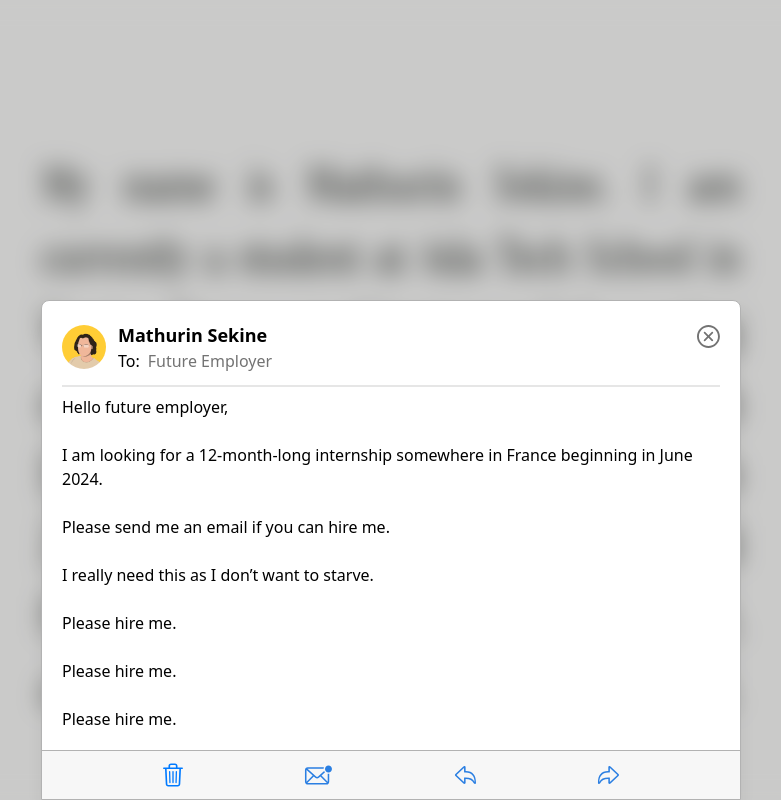
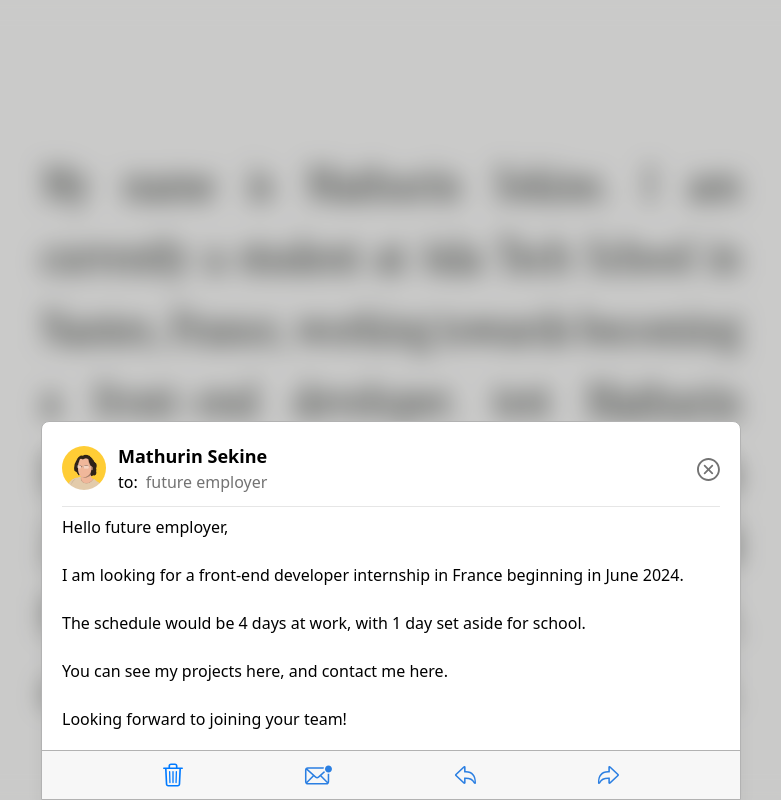
Before and after one commit to lemathurin/portfolio, a Next.js app: page /en in a window 1280 px wide. Both pictures are taken after a click on the element "test". Shown: the part 459-1259 px from the top of the page, without its empty margins (249-1030 px from the left). Built offline with nearby package versions, Linux system fonts and the light colour scheme.

Commit message:
added i18n to HireWindow

```diff
--- a/messages/en.json
+++ b/messages/en.json
@@ -4,6 +4,20 @@
       "p-1": "My name is Mathurin Sekine. I am currently a student at Ada Tech School in Nantes, France, working towards becoming a front-end developer.",
       "p-2": "Since starting to learn to code in 2023, I began developing Untitled Presentation App, as well as a small game, a dataviz website, and a Chrome extension.",
       "p-3": "I also like all things design, you can see more of my work on Dribbble or Layers."
+    },
+    "HireWindow": {
+      "to": "to:",
+      "futureEmployer": "future employer",
+      "hello": "Hello future employer,",
+      "line1": "I am looking for a front-end developer internship in France beginning in June 2024.",
+      "line2": "The schedule would be 4 days at work, with 1 day set aside for school.",
+      "line3part1": "You can see my projects ",
+      "line3part2": ", and contact me ",
+      "line3part3": ".",
+      "here": "here",
+      "line4": "Looking forward to joining your team!",
+      "name": "Mathurin Sekine",
+      "deleteButtonLabel": "nope"
     },
     "NavBar": {
       "language": "en français",
--- a/messages/fr.json
+++ b/messages/fr.json
@@ -4,6 +4,20 @@
       "p-1": "Je m'appelle Mathurin Sekine. Je suis actuellement étudiant à Ada Tech School à Nantes, en France, en vue de devenir développeur front-end.",
       "p-2": "Depuis que j'ai commencé à apprendre à coder en 2023, j'ai commencé à développer Untitled Presentation App, ainsi qu'un petit jeu, un site web de dataviz, et une extension Chrome.",
       "p-3": "J'aime aussi tout ce qui est design, vous pouvez voir plus de mon travail sur Dribbble ou Layers."
+    },
+    "HireWindow": {
+      "to": "pour:",
+      "futureEmployer": "futur employeur",
+      "hello": "Bonjour futur employeur,",
+      "line1": "Je suis à la recherche d'une alternance de développement front-end en France, débutant en juin 2024.",
+      "line2": "Le planning serait 4 jours en entreprise / 1 jour d’école.",
+      "line3part1": "Vous pouvez voir mes projets ",
+      "line3part2": ", et me contacter ",
+      "line3part3": ".",
+      "here": "ici",
+      "line4": "Hâte de rejoindre votre équipe !",
+      "name": "Mathurin Sekine",
+      "deleteButtonLabel": "non"
     },
     "NavBar": {
       "language": "in english",
--- a/src/app/[locale]/components/HireWindow.jsx
+++ b/src/app/[locale]/components/HireWindow.jsx
@@ -6,7 +6,7 @@ import { motion, AnimatePresence } from "framer-motion";
 import { DeleteButtonLabel } from "./Labels";
 import { Link } from "../../../navigation";
 
-export default function HireWindow({ onClose }) {
+export default function HireWindow(props) {
   const handleWindowClick = (event) => {
     event.stopPropagation();
   };
@@ -26,10 +26,10 @@ export default function HireWindow({ onClose }) {
   return (
     <div
       className="w-screen h-dvh flex justify-center items-end fixed"
-      onClick={onClose}
+      onClick={props.onClose}
     >
       <div
-        className="w-full h-[94svh] md:w-[700px] flex flex-col p-5 md:h-[500px] rounded-tl-lg rounded-tr-lg bg-white shadow-xl overflow-hidden relative gap-3 border-[1.5px] border-[#B2B2B2]"
+        className="w-full h-[94svh] md:w-[700px] flex flex-col p-5 md:h-min rounded-tl-lg rounded-tr-lg bg-white shadow-xl overflow-hidden relative gap-3 border-[1.5px] border-[#B2B2B2]"
         onClick={handleWindowClick}
       >
         <div className="flex gap-1.5 items-center justify-between">
@@ -48,8 +48,8 @@ export default function HireWindow({ onClose }) {
                 Mathurin Sekine
               </h5>
               <div className="flex gap-2">
-                <p className="text-black">To: </p>
-                <p className="text-[#737373]">Future Employer</p>
+                <p className="text-black">{props.to}</p>
+                <p className="text-[#737373]">{props.futureEmployer}</p>
               </div>
             </div>
           </div>
@@ -60,7 +60,7 @@ export default function HireWindow({ onClose }) {
               height="23"
               viewBox="0 0 20 20"
               fill="none"
-              onClick={onClose}
+              onClick={props.onClose}
               className="cursor-pointer"
             >
               <path
@@ -76,27 +76,33 @@ export default function HireWindow({ onClose }) {
         </div>
         <div className=" h-full">
           <div className="bg-[#E6E6E6] w-full h-[1.5px]"></div>
-          <div className="h-full w-full pt-2">
-            <p>
-              Hello future employer,
-              <br />
-              <br />I am looking for a 12-month-long internship somewhere in
-              France beginning in June 2024. <br />
-              <br />
-              Please send me an email if you can hire me. <br />
-              <br />I really need this as I don’t want to starve. <br />
-              <br />
-              Please hire me.
+          <div className="h-full w-full pt-2 flex flex-col gap-5">
+            {/* <p>{props.hello}</p>
+            <p>{props.line1}</p>
+            <p>{props.line2}</p>
+            <p>{props.line3part1}</p> */}
+            <div className="leading-normal">
+              <span>{props.hello}</span>
               <br />
               <br />
-              Please hire me.
+              <span>{props.line1}</span>
               <br />
               <br />
-              Please hire me.
+              <span>{props.line2}</span>
               <br />
               <br />
-              Please hire me.
-            </p>
+              <span>{props.line3part1}</span>
+              <span>{props.here}</span>
+              <span>{props.line3part2}</span>
+              <span>{props.here}</span>
+              <span>{props.line3part3}</span>
+              <br />
+              <br />
+              <span>{props.line4}</span>
+              <br />
+              <br />
+              <span>{props.name}</span>
+            </div>
           </div>
         </div>
         <div className="bg-[#F7F7F7] absolute bottom-0 left-0 w-full py-3 flex place-content-evenly items-center border-t-[1px] border-[#B2B2B2]">
@@ -116,7 +122,7 @@ export default function HireWindow({ onClose }) {
                     }}
                     className="absolute top-[-10px] left-[-18px] z-10 rotate-[7deg] pointer-events-none"
                   >
-                    <DeleteButtonLabel />
+                    <DeleteButtonLabel nope={props.deleteButtonLabel} />
                   </motion.div>
                 </motion.div>
               )}
--- a/src/app/[locale]/components/HomePage.jsx
+++ b/src/app/[locale]/components/HomePage.jsx
@@ -126,7 +126,21 @@ export default function Home(props) {
                 duration: 0.3,
               }}
             >
-              <HireWindow onClose={toggleHireWindow} />
+              <HireWindow
+                onClose={toggleHireWindow}
+                to={props.to}
+                futureEmployer={props.futureEmployer}
+                hello={props.hello}
+                line1={props.line1}
+                line2={props.line2}
+                line3part1={props.line3part1}
+                line3part2={props.line3part2}
+                line3part3={props.line3part3}
+                here={props.here}
+                line4={props.line4}
+                name={props.name}
+                deleteButtonLabel={props.deleteButtonLabel}
+              />
             </motion.div>
           </motion.div>
         )}
--- a/src/app/[locale]/components/Labels.jsx
+++ b/src/app/[locale]/components/Labels.jsx
@@ -99,7 +99,7 @@ export function LanguageLabel(props) {
 export function DeleteButtonLabel(props) {
   return (
     <div className="bg-[#E5484D] w-max pt-[3px] px-[10px] pb-[5px] rounded-[30px] border-[1.5px] border-[#CE2C31] shadow-[0px_-2.5px_0px_0px_#CE2C31_inset]">
-      <p className="font-inter text-xs text-white">nope</p>
+      <p className="font-inter text-xs text-white">{props.nope}</p>
     </div>
   );
 }
--- a/src/app/[locale]/page.js
+++ b/src/app/[locale]/page.js
@@ -3,6 +3,7 @@ import HomePage from "./components/HomePage";
 
 export default function Home() {
   const t = useTranslations("Home");
+  const h = useTranslations("HireWindow");
   return (
     <HomePage
       greeting={t("greeting")}
@@ -12,6 +13,18 @@ export default function Home() {
       p1={t("p-1")}
       p2={t("p-2")}
       p3={t("p-3")}
+      to={h("to")}
+      futureEmployer={h("futureEmployer")}
+      hello={h("hello")}
+      line1={h("line1")}
+      line2={h("line2")}
+      line3part1={h("line3part1")}
+      line3part2={h("line3part2")}
+      line3part3={h("line3part3")}
+      here={h("here")}
+      line4={h("line4")}
+      name={h("name")}
+      deleteButtonLabel={h("deleteButtonLabel")}
     />
   );
 }
```
